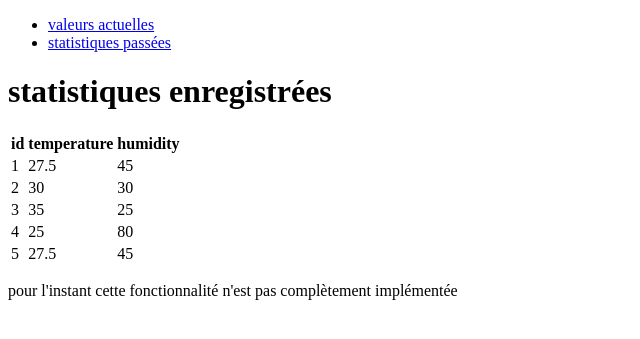
After one commit to remace/dht11Reader, a Flask app: page /stats in a window 1280 px wide. The commit adds this page. Shown: the top 339 px of the page, without its empty margins (0-640 px from the left). Run offline with Flask 2, Linux system fonts and the light colour scheme.

Commit message:
impression des mocks

```diff
--- a/app.py
+++ b/app.py
@@ -1,5 +1,5 @@
 from flask import Flask, render_template
-
+from mocks import Mocks
 
 app = Flask(__name__)
 
@@ -7,5 +7,14 @@ app = Flask(__name__)
 def home():
     return render_template('pages/home.html')
 
+@app.route('/stats')
+def stats():
+    posts = Mocks.all()
+    return render_template('pages/stats.html',posts = posts)
+
+@app.errorhandler(404)
+def page_not_found(error):
+    return render_template('errors/404.html'), 404
+
 if __name__ == "__main__":
     app.run(debug = True, port=5000)
--- a/mocks.py
+++ b/mocks.py
@@ -1,16 +1,26 @@
-class Lecture():
+class Mocks():
     DHT11 = {
-        'temperature' = 27.5,
-        'humidity' = 45
+        'temperature' : 27.5,
+        'humidity' : 45
     }
+
+    POSTS = [
+        {'id': 1, 'temperature': 27.5, 'humidity': 45},
+        {'id': 2, 'temperature': 30, 'humidity': 30},
+        {'id': 3, 'temperature': 35, 'humidity': 25},
+        {'id': 4, 'temperature': 25, 'humidity': 80},
+        {'id': 5, 'temperature': 27.5, 'humidity': 45}
+    ]
+
+
     @classmethod
-    def all(cls):
+    def DHT11_temp(cls):
         pass
 
     @classmethod
-    def temp(cls)
+    def DHT11_hum(cls):
         pass
 
     @classmethod
-    def hum(cls):
-        pass
+    def all(cls):
+        return cls.POSTS
--- /dev/null
+++ b/templates/errors/404.html
@@ -0,0 +1,4 @@
+{% extends 'layouts/default.html' %} {% block body %}
+<h1></h1>
+<p>désolé, cette page n'existe pas. vous pouvez retourner sur la <a href='/'>page d'accueil</a></p>
+{% endblock %}
--- a/templates/layouts/default.html
+++ b/templates/layouts/default.html
@@ -9,7 +9,7 @@
 </head>
 
 <body>
-    {% block body%}{% endblock body %}
+    {% include 'partials/_nav.html' %} {% block body%}{% endblock body %}
 </body>
 
 </html>
--- /dev/null
+++ b/templates/pages/stats.html
@@ -0,0 +1,25 @@
+{% extends 'layouts/default.html' %} {% block body%}
+<h1>statistiques enregistrées</h1>
+
+<table>
+    <thead>
+        <tr>
+            <th>id</th>
+            <th>temperature</th>
+            <th>humidity</th>
+        </tr>
+    </thead>
+    <tbody>
+        {% for post in posts %}
+        <tr>
+            <td>{{post.id}}</td>
+            <td>{{post.temperature}}</td>
+            <td>{{post.humidity}}</td>
+        </tr>
+        {% endfor %}
+    </tbody>
+</table>
+
+
+<p> pour l'instant cette fonctionnalité n'est pas complètement implémentée</p>
+{% endblock %}
--- /dev/null
+++ b/templates/partials/_nav.html
@@ -0,0 +1,6 @@
+<nav>
+    <ul>
+        <li><a href='/'>valeurs actuelles</a></li>
+        <li><a href='/stats'>statistiques passées</a></li>
+    </ul>
+</nav>
```
